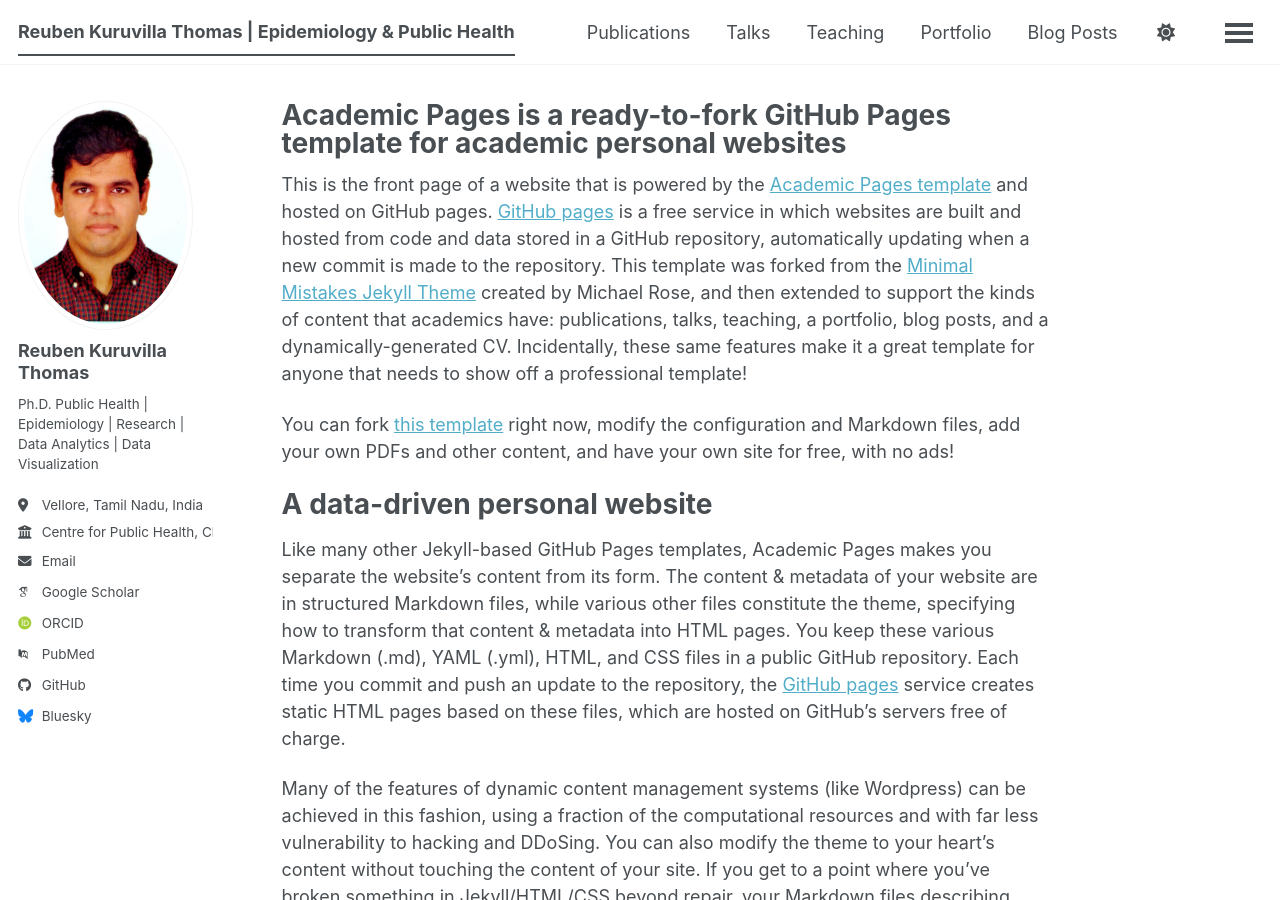
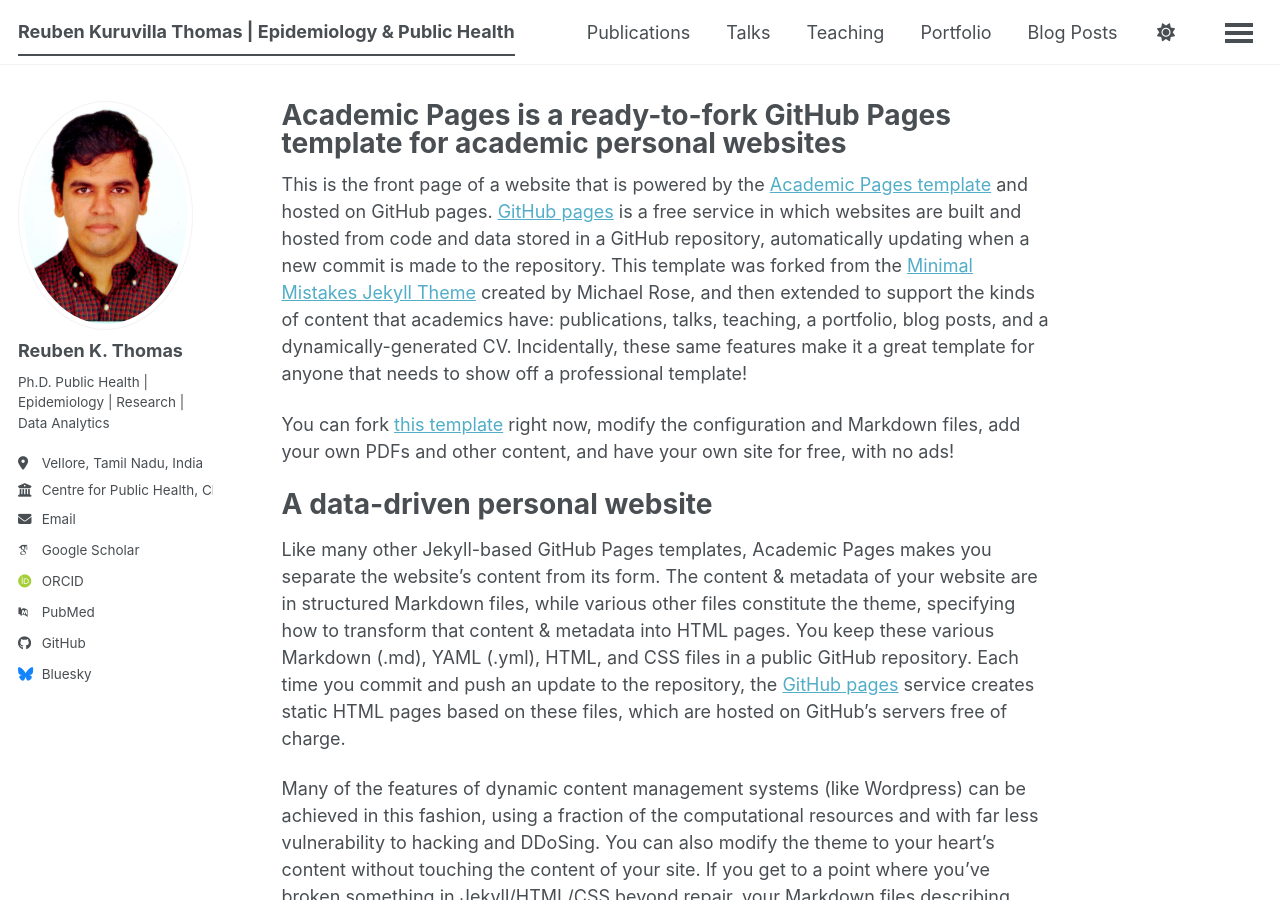
Before and after one commit to reubenkt/reubenkt.github.io, a Jekyll site: the page built from _pages/about.md, in a window 1280 px wide and 900 px high. Built offline with Jekyll 4.4.1, drawn with Linux system fonts in a browser that asks for light colours; some web fonts are replaced; a script bundle is joined from its source files by our own code; library files that are not in the unit come from our copies.

Commit message:
Update _config.yml

```diff
--- a/_config.yml
+++ b/_config.yml
@@ -24,9 +24,9 @@
 author:
   # Biographic information
   avatar           : "Passport photo.jpg"
-  name             : "Reuben Kuruvilla Thomas"
+  name             : "Reuben K. Thomas"
   pronouns         : # example: "she/her"
-  bio              : "Ph.D. Public Health | Epidemiology | Research | Data Analytics | Data Visualization"
+  bio              : "Ph.D. Public Health | Epidemiology | Research | Data Analytics"
   location         : "Vellore, Tamil Nadu, India"
   employer         : "Centre for Public Health, Christian Medical College (CMC) Vellore"
   uri              : # URL
@@ -35,10 +35,10 @@
   # Academic websites
   academia         : # URL
   arxiv            : # URL - Update with the correct link to your profile
-  googlescholar    : "https://scholar.google.com/citations?user=PS_CX0AAAAAJ"
+  googlescholar    : "https://scholar.google.com/citations?user=J6QiwOQAAAAJ&hl=en&oi=ao"
   inspire-hep      : # URL
   impactstory      : # URL
-  orcid            : "https://orcid.org/yourorcidurl"
+  orcid            : "https://orcid.org/my-orcid?orcid=0000-0001-5793-8911"
   semantic         : # URL
   ssrn             : # URL
   pubmed           : "https://www.ncbi.nlm.nih.gov/pubmed/?term=john+snow"
```
